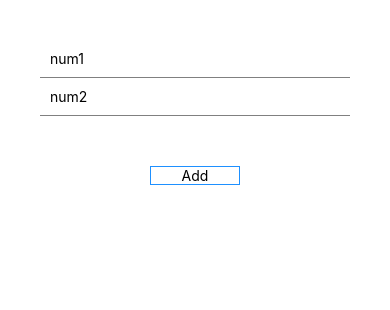
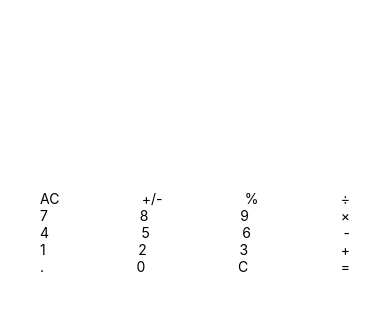
Before and after one commit to JasmineBabaYara/Calculator-MobileApp, a React Native app: screen / in a window 390 px wide. Shown: the top 310 px of the page. Built offline with nearby package versions, Linux system fonts and the light colour scheme.

Commit message:
multiple functions added

```diff
--- a/components/Sum.js
+++ b/components/Sum.js
@@ -1,44 +1,196 @@
 import React, { useState } from "react";
 import { View, TextInput, TouchableOpacity, Text } from "react-native";
+import styles from "./style";
 
 export default function sum() {
-  const [num1, setNum1] = useState(0);
-  const [num2, setNum2] = useState(0);
+  const [firstNumber, setFirstNumber] = useState("");
+  const [secondNumber, setSecondNumber] = useState("");
+  const [operation, setOperation] = useState("");
+  const [result, setResult] = useState("");
 
-  const Sum = () => {
-    var Num1 = parseInt(num1);
-    var Num2 = parseInt(num2);
+  {
+    /* number press function */
+  }
+  const handleNumberPress = (buttonValue: string) => {
+    // if (firstNumber.length < 10) {
+    // }
+    setFirstNumber(firstNumber + buttonValue);
+    // setSecondNumber(firstNumber + buttonValue);
+  };
 
-    var result = Num1 + Num2;
-    alert(result);
+  {
+    /* operation press function */
+  }
+  const handleOperationPress = (buttonValue: string) => {
+    setOperation(buttonValue);
+    setSecondNumber(firstNumber);
+    setFirstNumber("");
   };
+
+  {
+    /* clear function */
+  }
+  const clear = () => {
+    setFirstNumber("");
+    setSecondNumber("");
+    setOperation("");
+    setResult(null);
+  };
+
+  {
+    /* get result function */
+  }
+  const getResult = (operation) => {
+    setResult(parseInt(secondNumber) + operation + parseInt(firstNumber));
+  };
+
+  // const firstNumberDisplay = () => {
+  //   if (result !== null) {
+  //       return <Text >{result?.toString()}</Text>;
+  //   }
+  //   if (firstNumber && firstNumber.length < 6) {
+  //     return <Text style={styles.screenFirstNumber}>{firstNumber}</Text>;
+  //   }
+  //   if (firstNumber === "") {
+  //     return <Text style={styles.screenFirstNumber}>{"0"}</Text>;
+  //   }
+  //   if (firstNumber.length > 5 && firstNumber.length < 8) {
+  //     return (
+  //       <Text style={[styles.screenFirstNumber, { fontSize: 70 }]}>
+  //         {firstNumber}
+  //       </Text>
+  //     );
+  //   }
+  //   if (firstNumber.length > 7) {
+  //     return (
+  //       <Text style={[styles.screenFirstNumber, { fontSize: 50 }]}>
+  //         {firstNumber}
+  //       </Text>
+  //     );
+  //   }
+  // };
+
+  // const getResult = () => {
+  //     switch (operation) {
+  //       case "+":
+  //           clear();
+  //           setResult(eval(secondNumber + firstNumber));
+  //           break;
+  //       case "-":
+  //           clear();
+  //           setResult(parseInt(secondNumber) - parseInt(firstNumber));
+  //           break;
+  //       case "*":
+  //           clear();
+  //           setResult(parseInt(secondNumber) * parseInt(firstNumber));
+  //           break;
+  //       case "/":
+  //           clear();
+  //           setResult(parseInt(secondNumber) / parseInt(firstNumber));
+  //           break;
+  //       default:
+  //           clear();
+  //           setResult(0);
+  //           break;
+  //       }
+  //   };
 
   return (
     <View style={{ margin: 40 }}>
-      <TextInput
-        placeholder="num1"
-        style={{ borderBottomColor: "grey", borderBottomWidth: 1, padding: 10 }}
-        onChangeText={(value) => setNum1(value)}
-      />
-      <TextInput
-        placeholder="num2"
-        style={{ borderBottomColor: "grey", borderBottomWidth: 1, padding: 10 }}
-        onChangeText={(value) => setNum2(value)}
-      />
-      <TouchableOpacity
+      <View
         style={{
-          borderWidth: 1,
-          borderColor: "dodgerblue",
-          marginTop: 50,
-          width: 90,
-          alignItems: "center",
+          height: 150,
+          width: "90%",
+          justifyContent: "flex-end",
           alignSelf: "center",
         }}
-        onPress={Sum}
       >
-        <Text>Add</Text>
-      </TouchableOpacity>
-      {/* <Text>num:{num1}</Text> */}
+        <Text style={styles.screenSecondNumber}>
+          {firstNumber}
+          <Text style={{ fontSize: 50 }}>{operation}</Text>
+        </Text>
+        <Text>{result}</Text>
+      </View>
+
+      <View style={styles.row}>
+        <TouchableOpacity onPress={clear}>
+          <Text>AC</Text>
+        </TouchableOpacity>
+        <TouchableOpacity onPress={() => handleOperationPress("+/-")}>
+          <Text>+/-</Text>
+        </TouchableOpacity>
+        <TouchableOpacity onPress={() => handleOperationPress("％")}>
+          <Text>%</Text>
+        </TouchableOpacity>
+        <TouchableOpacity onPress={() => handleOperationPress("/")}>
+          <Text>÷</Text>
+        </TouchableOpacity>
+      </View>
+
+      <View style={styles.row}>
+        <TouchableOpacity onPress={() => handleNumberPress("7")}>
+          <Text>7</Text>
+        </TouchableOpacity>
+        <TouchableOpacity onPress={() => handleNumberPress("8")}>
+          <Text>8</Text>
+        </TouchableOpacity>
+        <TouchableOpacity onPress={() => handleNumberPress("9")}>
+          <Text>9</Text>
+        </TouchableOpacity>
+        <TouchableOpacity onPress={() => handleOperationPress("*")}>
+          <Text>×</Text>
+        </TouchableOpacity>
+      </View>
+
+      <View style={styles.row}>
+        <TouchableOpacity onPress={() => handleNumberPress("4")}>
+          <Text>4</Text>
+        </TouchableOpacity>
+        <TouchableOpacity onPress={() => handleNumberPress("5")}>
+          <Text>5</Text>
+        </TouchableOpacity>
+        <TouchableOpacity onPress={() => handleNumberPress("6")}>
+          <Text>6</Text>
+        </TouchableOpacity>
+        <TouchableOpacity onPress={() => handleOperationPress("-")}>
+          <Text>-</Text>
+        </TouchableOpacity>
+      </View>
+
+      <View style={styles.row}>
+        <TouchableOpacity onPress={() => handleOperationPress("1")}>
+          <Text>1</Text>
+        </TouchableOpacity>
+        <TouchableOpacity onPress={() => handleOperationPress("2")}>
+          <Text>2</Text>
+        </TouchableOpacity>
+        <TouchableOpacity onPress={() => handleOperationPress("3")}>
+          <Text>3</Text>
+        </TouchableOpacity>
+        <TouchableOpacity onPress={() => handleOperationPress("+")}>
+          <Text>+</Text>
+        </TouchableOpacity>
+      </View>
+
+      <View style={styles.row}>
+        <TouchableOpacity onPress={() => handleOperationPress(".")}>
+          <Text>.</Text>
+        </TouchableOpacity>
+        <TouchableOpacity onPress={() => handleNumberPress("0")}>
+          <Text>0</Text>
+        </TouchableOpacity>
+        <TouchableOpacity
+          onPress={() => setFirstNumber(firstNumber.slice(0, -1))}
+        >
+          <Text>C</Text>
+        </TouchableOpacity>
+        <TouchableOpacity onPress={() => getResult()}>
+          <Text>=</Text>
+        </TouchableOpacity>
+      </View>
+
+      {/* <Text>{num1}</Text>
+      <Text>{num2}</Text> */}
     </View>
   );
 }
--- /dev/null
+++ b/components/style.js
@@ -0,0 +1,25 @@
+import { StyleSheet } from "react-native";
+
+const styles = StyleSheet.create({
+    row: {
+        maxWidth: '100%',
+        flexDirection: "row",
+        justifyContent:'space-between'
+    },
+
+    screenSecondNumber: {
+        fontSize: 40,
+        color: 'gray',
+        fontWeight: '200',
+        alignSelf: "flex-end",
+    },
+
+    screenFirstNumber: {
+        fontSize: 96,
+        color: 'gray',
+        fontWeight: '200',
+        alignSelf: "flex-end",
+    },
+})
+
+export default styles;
--- a/package.json
+++ b/package.json
@@ -15,7 +15,8 @@
     "react": "17.0.1",
     "react-dom": "17.0.1",
     "react-native": "0.64.3",
-    "react-native-web": "0.17.1"
+    "react-native-web": "0.17.1",
+    "expo-updates": "~0.11.7"
   },
   "devDependencies": {
     "@babel/core": "^7.12.9"
```
Also changed, not shown: 1 other file (tests, documents, lock files or other folders).
